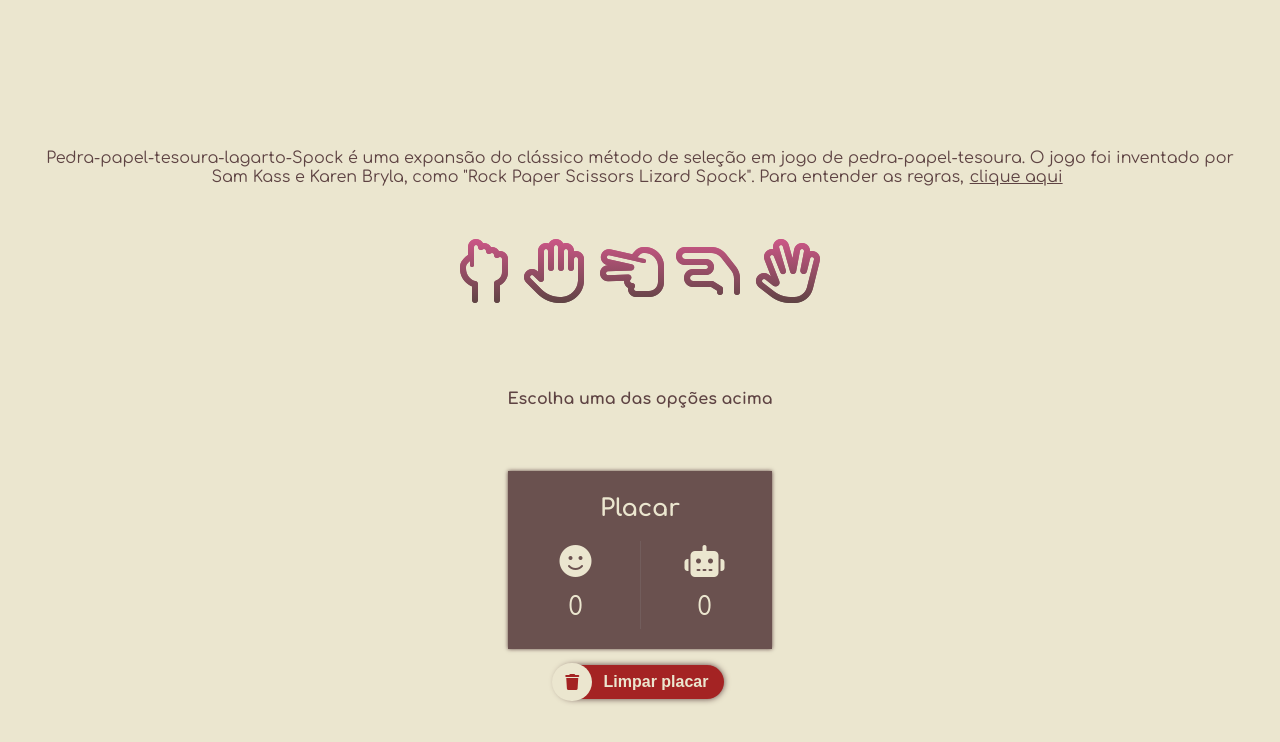
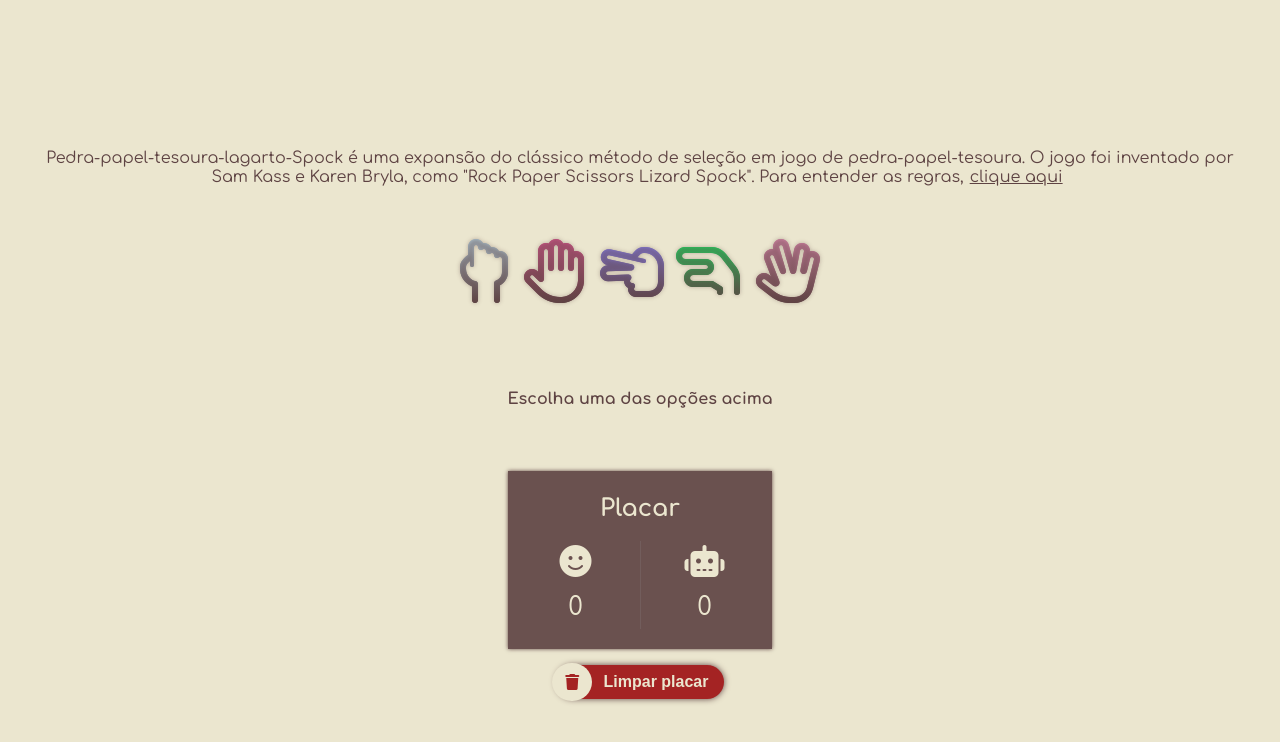
Before and after one commit to HaluDeCassia/largato-spock, a React (Create React App) app: page / in a window 1280 px wide. Shown: the top 742 px of the page. Built offline with nearby package versions, Linux system fonts and the light colour scheme.

Commit message:
Add hover and focus effect in Buttons component

```diff
--- a/src/components/Buttons/index.js
+++ b/src/components/Buttons/index.js
@@ -11,7 +11,7 @@ const options = [
     name: 'rock',
     label: 'pedra',
     emoji: 'hand-rock',
-    color: '#CE5788'
+    color: '#afc8d3'
   }, {
     name: 'paper',
     label: 'papel',
@@ -21,17 +21,17 @@ const options = [
     name: 'scissors',
     label: 'tesoura',
     emoji: 'hand-scissors',
-    color: '#CE5788'
+    color: '#8982ec'
   }, {
     name: 'lizard',
     label: 'lagarto',
     emoji: 'hand-lizard',
-    color: '#CE5788'
+    color: '#1de464'
   }, {
     name: 'spock',
     label: 'spock',
     emoji: 'hand-spock',
-    color: '#CE5788'
+    color: '#d487a7'
   }
 ];
 
@@ -39,7 +39,7 @@ export default function Buttons({ playGame }) {
   return (
     <Grid>
       {options.map((option, index) => (
-        <Button onClick={() => playGame(option.name)}>
+        <Button key={`button_${index}`} onClick={() => playGame(option.name)}>
           <Emoji gradient size={4} color={option.color} ariaLabel={option.label} emoji={option.emoji}/>
         </Button>
       ))}
--- a/src/components/Buttons/styles.js
+++ b/src/components/Buttons/styles.js
@@ -1,7 +1,18 @@
 import styled from "styled-components";
+
+import { transitionAllEase } from '../../styles/global';
 
 export const Button = styled.button`
   border: none;
+  cursor: pointer;
   font-size: 4rem;
   background: none;
+  text-shadow: 0px 0px 4px #5e434361;
+
+  ${transitionAllEase}
+
+  &:hover {
+    ${transitionAllEase}
+    text-shadow: -4px 6px 6px #5e434361;
+  }
 `;
--- a/src/styles/global.js
+++ b/src/styles/global.js
@@ -58,5 +58,9 @@ export const Global = createGlobalStyle`
     text-rendering: optimizeLegibility !important;
     -webkit-font-smoothing: antialiased !important;
     font-family: 'Comfortaa', cursive;
+
+    button:focus {
+      outline: 0;
+    }
   }
 `;
```
